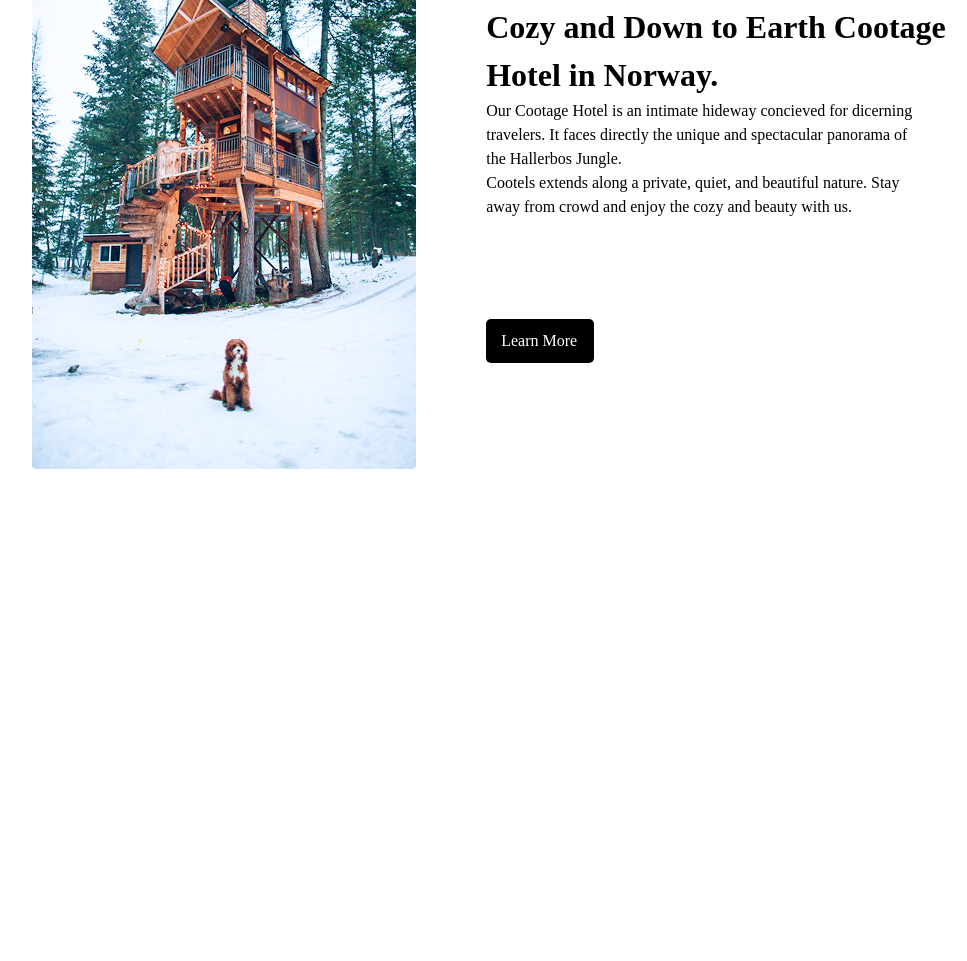
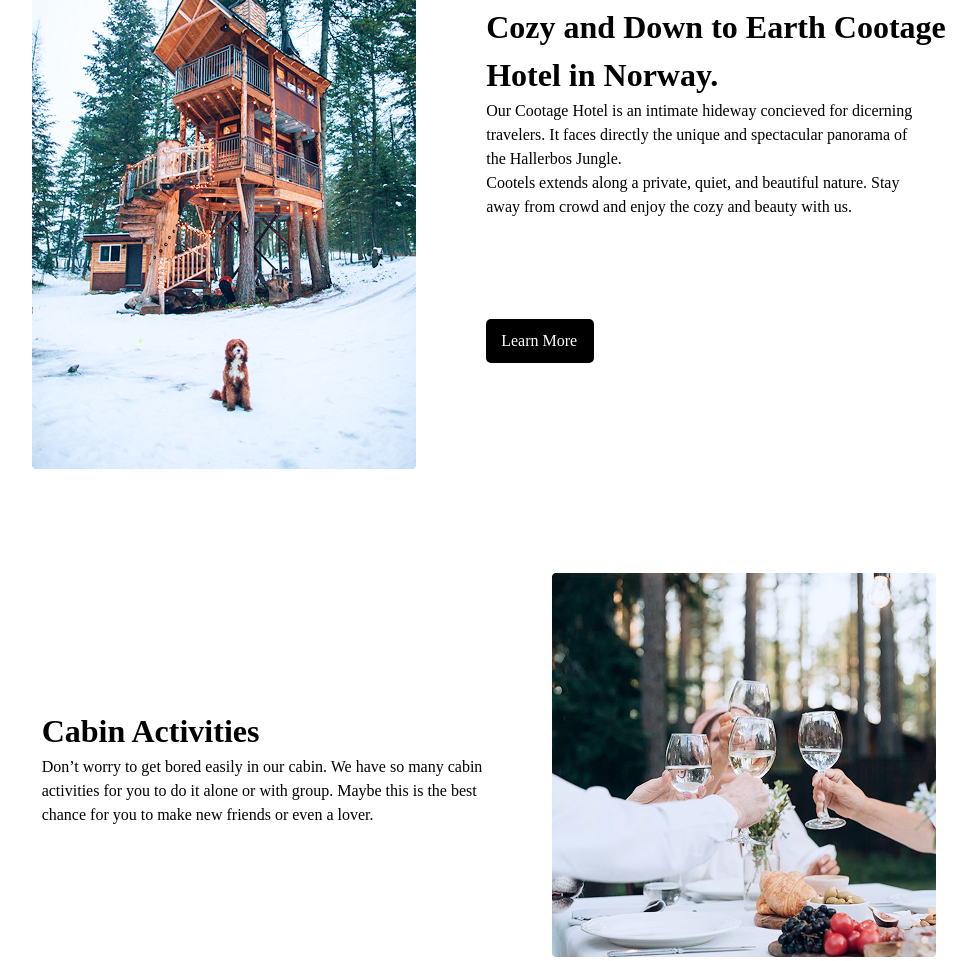
Before and after one commit to karimovmuhamadali91-arch/home-work-14, a plain HTML site: page index.html in a window 1280 px wide. Shown: the part 1028-1989 px from the top of the page, without its empty margins (151-1118 px from the left). Before the commit the page ends 1501 px from the top, so only its background shows below. Drawn offline with Linux system fonts and the light colour scheme.

Commit message:
box3 dob kadm

```diff
--- a/index.html
+++ b/index.html
@@ -51,16 +51,33 @@
                 Cozy and Down to Earth Cootage <br> Hotel in Norway.
             </h1>
             <p>
-                Our Cootage Hotel is an intimate hideway concieved for dicerning <br> travelers. It faces directly the unique and spectacular panorama of <br> the Hallerbos Jungle.
+                Our Cootage Hotel is an intimate hideway concieved for dicerning <br> travelers. It faces directly the
+                unique and spectacular panorama of <br> the Hallerbos Jungle.
             </p>
             <p>
-                Cootels extends along a private, quiet, and beautiful nature. Stay <br> away from crowd and enjoy the cozy and beauty with us.
+                Cootels extends along a private, quiet, and beautiful nature. Stay <br> away from crowd and enjoy the
+                cozy and beauty with us.
             </p>
             <p class="p">
                 Learn More
             </p>
         </div>
     </div>
+    <div class="box3">
+        <div class="d1">
+            <h1>
+                Cabin Activities
+            </h1>
+            <p>
+                Don’t worry to get bored easily in our cabin. We have so many cabin <br> activities for you to do it
+                alone or
+                with group. Maybe this is the best <br> chance for you to make new friends or even a lover.
+            </p>
+        </div>
+        <div class="d2">
+            <img src="./img/image 21.png" alt="">
+        </div>
+    </div>
 </body>
 
 </html>
--- a/style.css
+++ b/style.css
@@ -55,6 +55,7 @@
     color: white;
     border-radius: 5px;
 }
+
 .box2 {
     display: flex;
     justify-content: center;
@@ -62,6 +63,17 @@
     gap: 70px;
     margin-top: 100px;
 }
+
 .di2 {
     line-height: 1.5;
 }
+.box3  {
+    display: flex;
+    justify-content: center;
+    align-items: center;
+    gap: 70px;
+    margin-top: 100px;
+}
+.d1 {
+    line-height: 1.5;
+}
```
Also changed, not shown: img/image 21.png (added).
